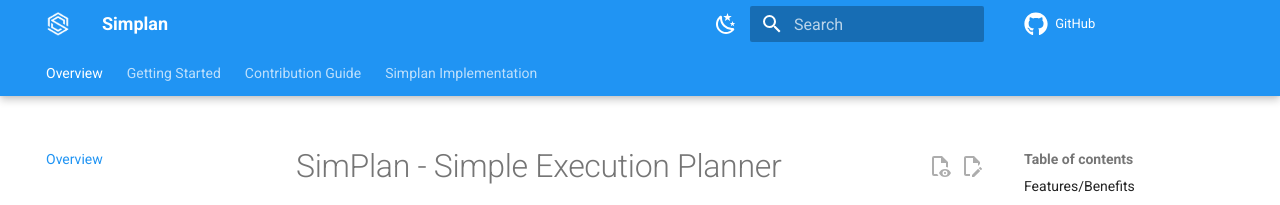
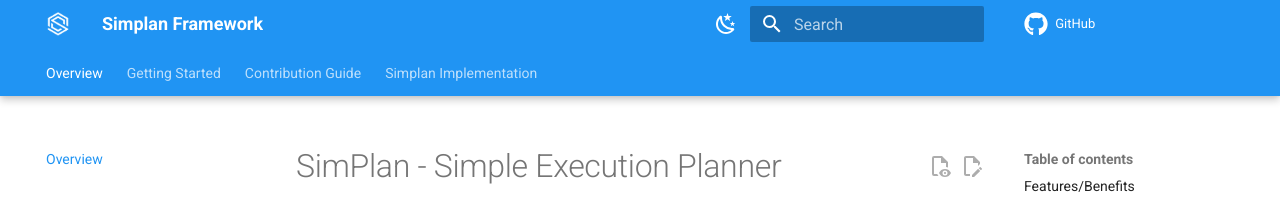
Before and after one commit to simplanio/simplan-framework, an MkDocs documentation site: the page built from docs/index.md, in a window 1280 px wide. Shown: the top 205 px of the page. Built offline with MkDocs 1.6.1 and Material for MkDocs 9.7.7, drawn with Linux system fonts in a browser that asks for light colours; comment, search, counter and statistics services are not loaded.

Commit message:
Update BPP Template

```diff
--- a/mkdocs.yml
+++ b/mkdocs.yml
@@ -1,4 +1,4 @@
-site_name: Simplan
+site_name: Simplan Framework
 repo_url: https://github.com/simplanio/simplan-framework
 edit_uri: edit/main/docs/
 theme: # readthedocs
```
Also changed, not shown: 1 other file.
